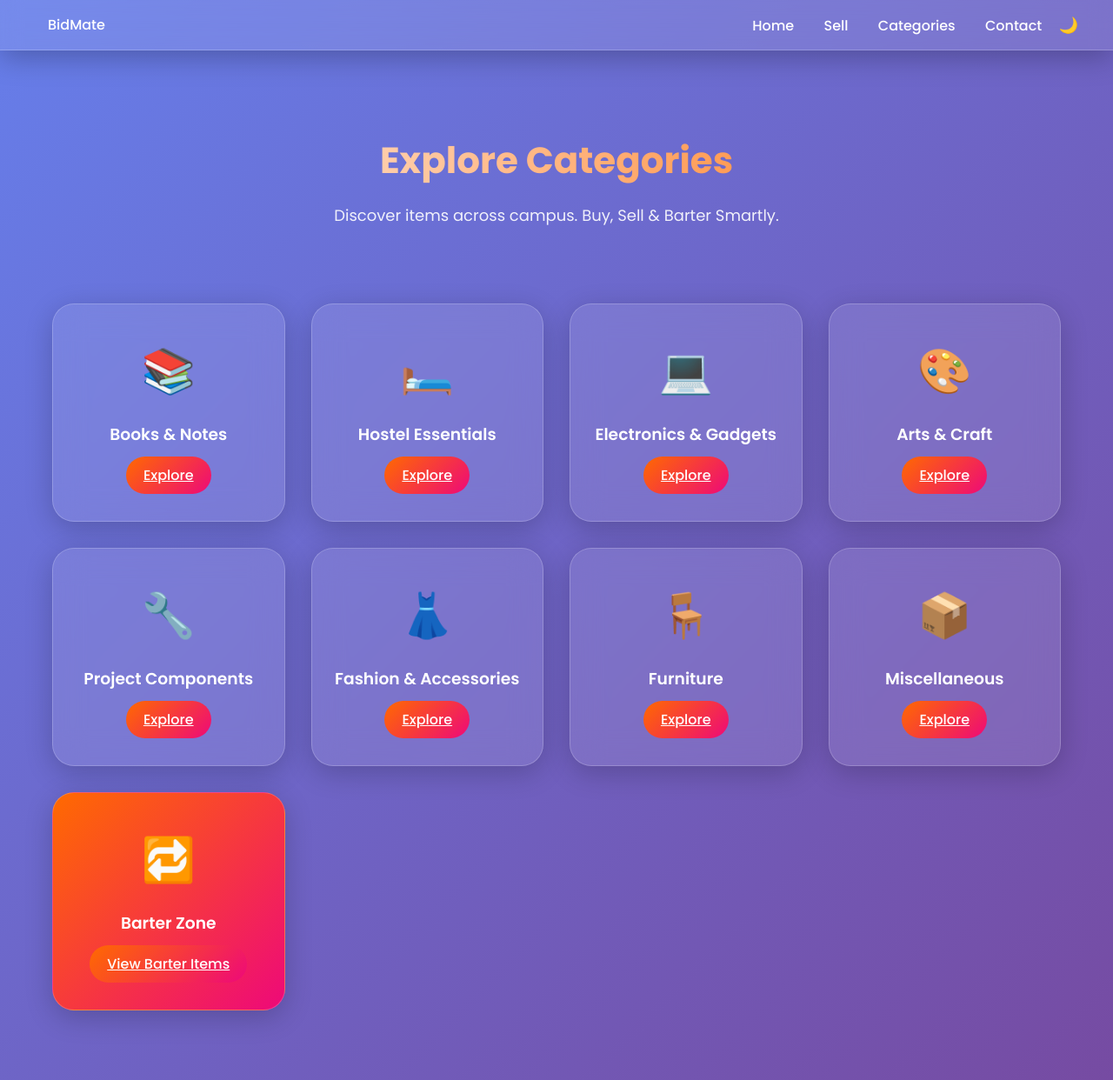
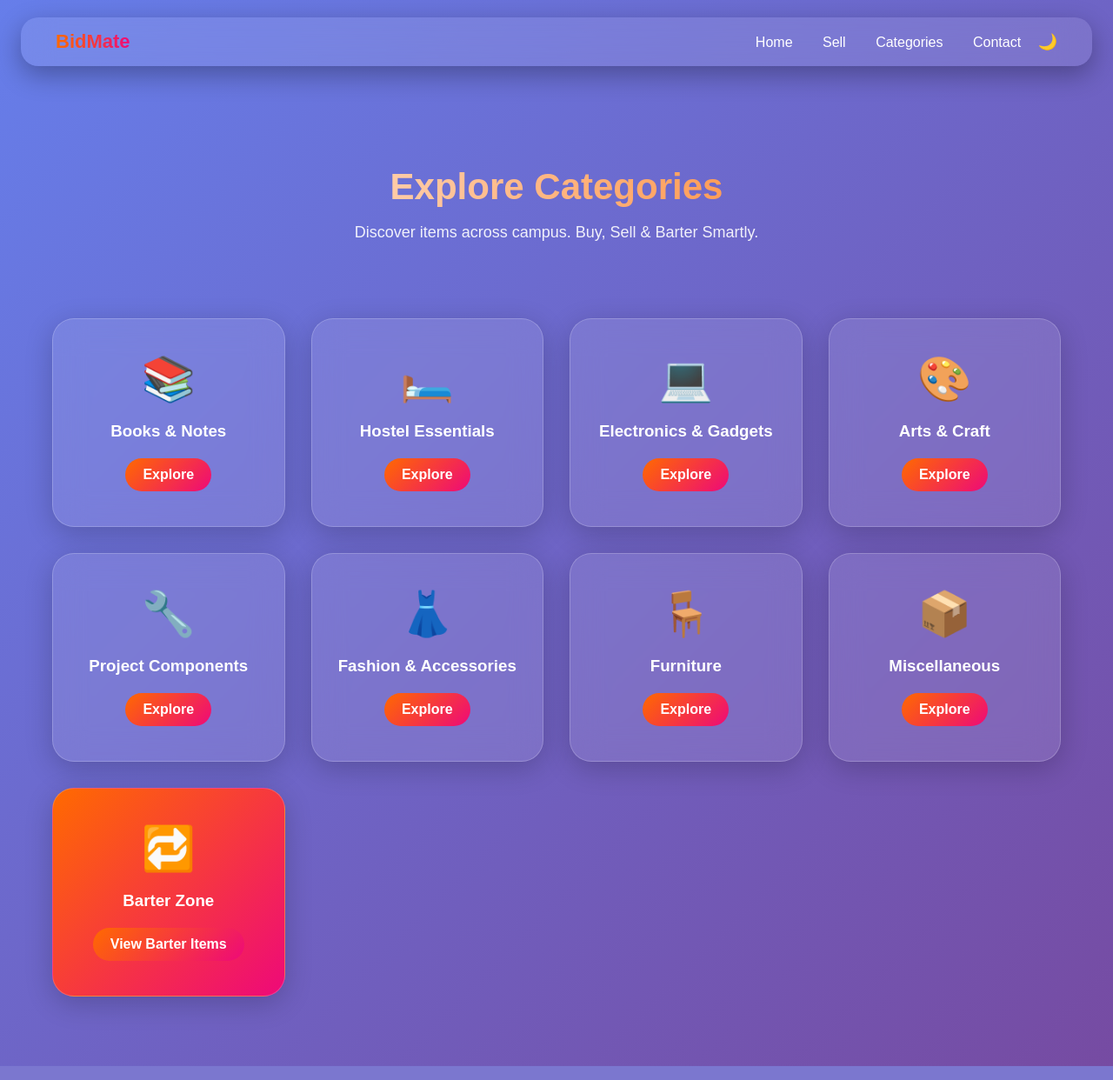
Before and after one commit to sharon232323/bidmate, a Flask app: page /categories in a window 1280 px wide. Shown: the whole page at 87% size. Run offline with Flask 3, Linux system fonts and the light colour scheme.

Commit message:
ui upgradess

```diff
--- a/static/css/style.css
+++ b/static/css/style.css
@@ -1,3 +1,21 @@
+/* =========================
+   GLOBAL PREMIUM BACKGROUND
+========================= */
+
+body {
+    margin: 0;
+    font-family: 'Poppins', sans-serif;
+    background: linear-gradient(-45deg, #141E30, #243B55, #0f2027, #2c5364);
+    background-size: 400% 400%;
+    animation: gradientBG 15s ease infinite;
+    color: #ffffff;
+}
+
+@keyframes gradientBG {
+    0% { background-position: 0% 50%; }
+    50% { background-position: 100% 50%; }
+    100% { background-position: 0% 50%; }
+}
 /* =========================
    BIDMATE PREMIUM UI SYSTEM
 ========================= */
@@ -33,38 +51,44 @@ body.dark-mode {
    NAVBAR
 ========================= */
 
+/* =========================
+   PREMIUM NAVBAR
+========================= */
+
 .navbar {
-    backdrop-filter: blur(12px);
-    background: var(--glass-bg);
-    border-bottom: 1px solid var(--glass-border);
+    position: sticky;
+    top: 20px;
+    margin: 20px auto;
+    width: 90%;
     padding: 15px 40px;
+    border-radius: 20px;
+    backdrop-filter: blur(18px);
+    background: rgba(255, 255, 255, 0.1);
     display: flex;
     justify-content: space-between;
     align-items: center;
-    box-shadow: var(--card-shadow);
+    box-shadow: 0 10px 30px rgba(0,0,0,0.3);
+    transition: 0.3s ease;
 }
 
-.navbar a {
+.nav-links a {
+    margin: 0 15px;
+    text-decoration: none;
     color: white;
-    text-decoration: none;
-    margin: 0 15px;
     font-weight: 500;
-    position: relative;
-}
-
-.navbar a::after {
-    content: "";
-    width: 0%;
-    height: 2px;
-    background: white;
-    position: absolute;
-    bottom: -5px;
-    left: 0;
     transition: 0.3s;
 }
 
-.navbar a:hover::after {
-    width: 100%;
+.nav-links a:hover {
+    color: #ff6a00;
+}
+
+.logo a {
+    font-size: 22px;
+    font-weight: bold;
+    background: linear-gradient(90deg, #ff6a00, #ee0979);
+    -webkit-background-clip: text;
+    -webkit-text-fill-color: transparent;
 }
 
 /* =========================
@@ -256,3 +280,47 @@ input, select, textarea {
 body.dark-mode .category-card {
     background: rgba(0,0,0,0.3);
 }
+
+/* =========================
+   PREMIUM BUTTONS
+========================= */
+
+.btn-primary {
+    padding: 10px 20px;
+    border-radius: 50px;
+    background: linear-gradient(135deg, #ff6a00, #ee0979);
+    border: none;
+    color: white;
+    font-weight: 600;
+    cursor: pointer;
+    transition: 0.3s ease;
+    text-decoration: none;
+    display: inline-block;
+}
+
+.btn-primary:hover {
+    transform: translateY(-3px);
+    box-shadow: 0 10px 20px rgba(0,0,0,0.4);
+}
+
+/* =========================
+   TOAST NOTIFICATION
+========================= */
+
+.toast {
+    position: fixed;
+    bottom: 30px;
+    right: 30px;
+    background: linear-gradient(135deg, #ff6a00, #ee0979);
+    padding: 15px 25px;
+    border-radius: 10px;
+    color: white;
+    opacity: 0;
+    pointer-events: none;
+    transition: 0.4s ease;
+}
+
+.toast.show {
+    opacity: 1;
+    pointer-events: auto;
+}
--- a/static/js/main.js
+++ b/static/js/main.js
@@ -39,3 +39,14 @@ document.addEventListener("DOMContentLoaded", function() {
     }
 
 });
+
+function showToast(message) {
+    const toast = document.getElementById("toast");
+    toast.textContent = message;
+    toast.classList.add("show");
+
+    setTimeout(() => {
+        toast.classList.remove("show");
+    }, 3000);
+}
+showToast("Item Added Successfully!");
--- a/templates/base.html
+++ b/templates/base.html
@@ -11,7 +11,7 @@
     <!-- JS -->
     <script defer src="{{ url_for('static', filename='js/main.js') }}"></script>
 </head>
-
+<div id="toast" class="toast">Success!</div>
 <body>
 
     <!-- NAVBAR (ONLY HERE) -->
```
